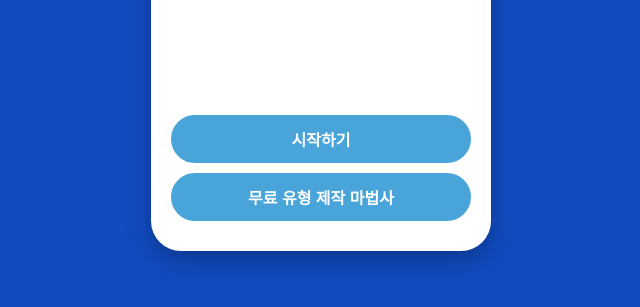
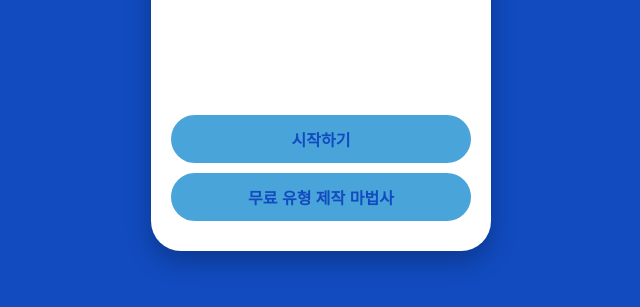
Before and after one commit to stuentofe/sellingqi, a plain HTML site: page index.html in a window 1280 px wide. Shown: the part 319-626 px from the top of the page, without its empty margins (319-959 px from the left). Drawn offline with Linux system fonts and the light colour scheme.

Commit message:
Update index.html

```diff
--- a/index.html
+++ b/index.html
@@ -48,7 +48,7 @@
       text-decoration: none;
       text-align: center;
       background-color: #49A4D9; /* 버튼은 진한 파란색 */
-      color: white;
+      color: #114BBF;
       padding: 12px;
       border-radius: 25px;
       font-weight: bold;
```
